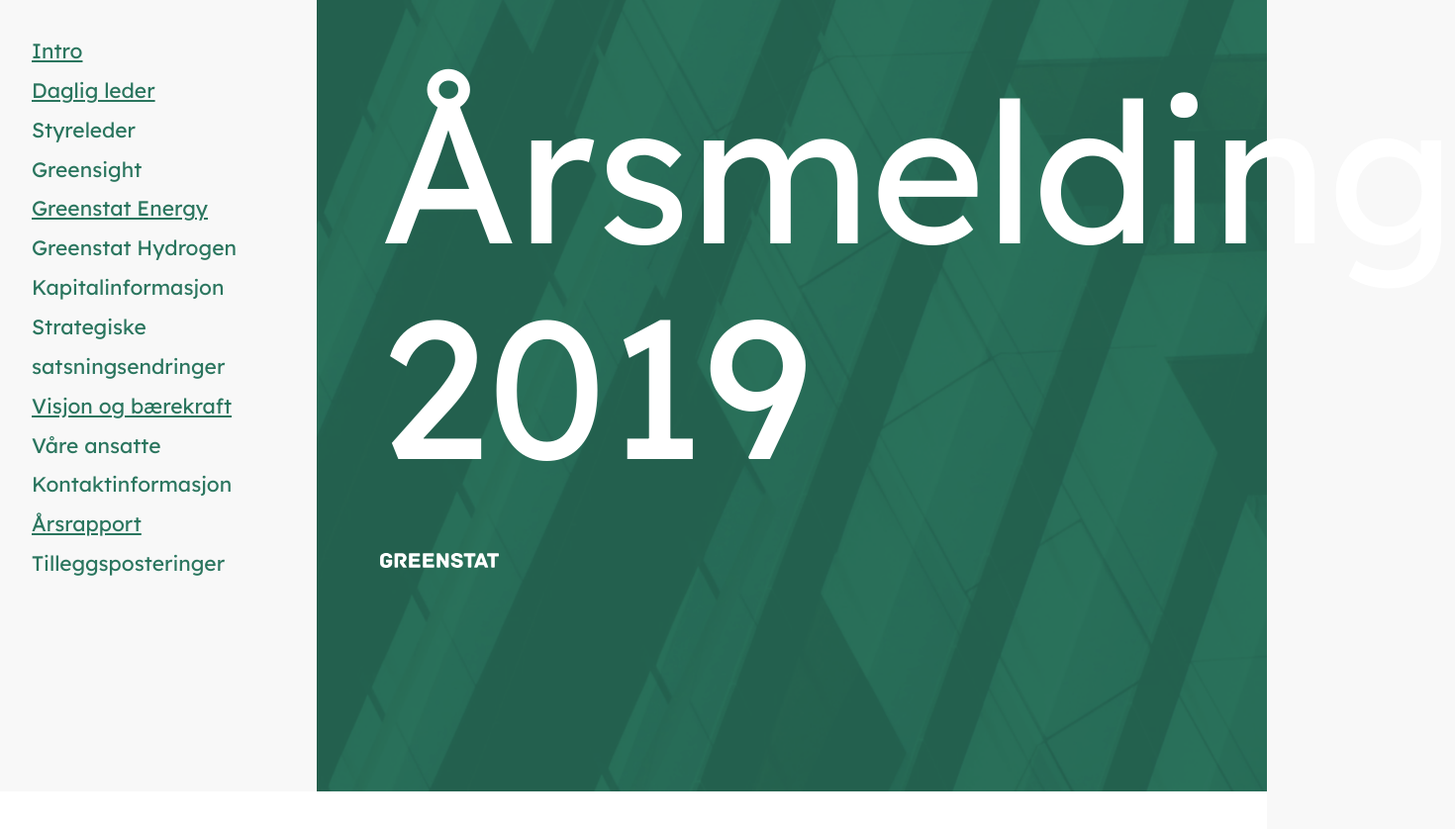
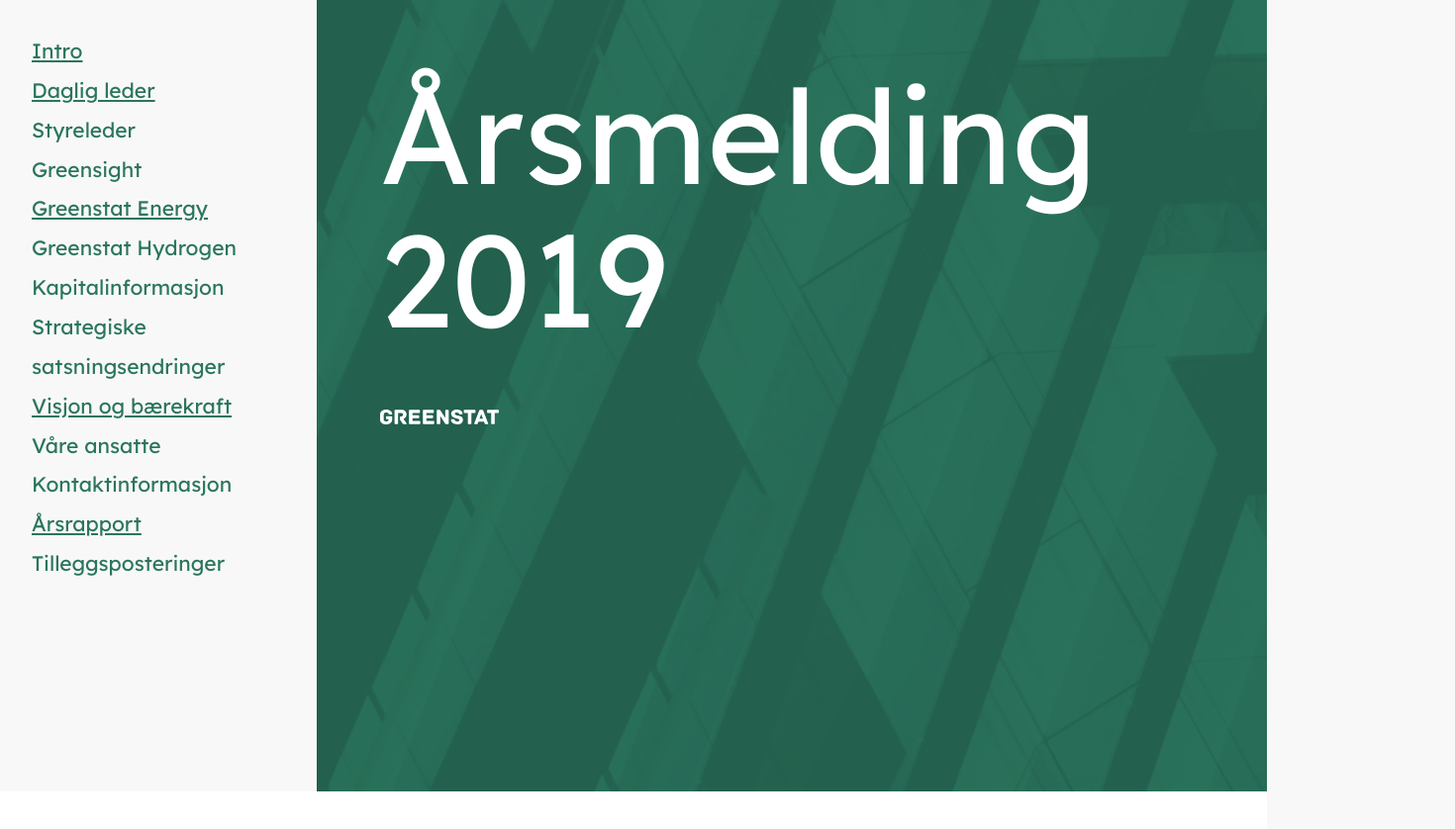
Before and after one commit to miaholte/miaholte.github.io, a plain HTML site: page multi-col/index.html in a window 1280 px wide. Shown: the top 838 px of the page at 99% size, 1470 px wide, since content can reach past the window. Drawn offline with Linux system fonts and the light colour scheme.

Commit message:
resized h1

```diff
--- a/multi-col/style.css
+++ b/multi-col/style.css
@@ -212,7 +212,7 @@ blockquote{
 .cover h1{
   color: #fff;
   padding-top: 5vw;
-  font-size: calc(4.125rem * 3);
+  font-size: calc(4.125rem * 2);
 }
 
 .two-col {
```
